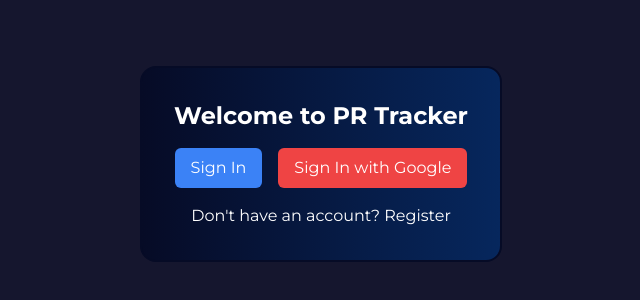
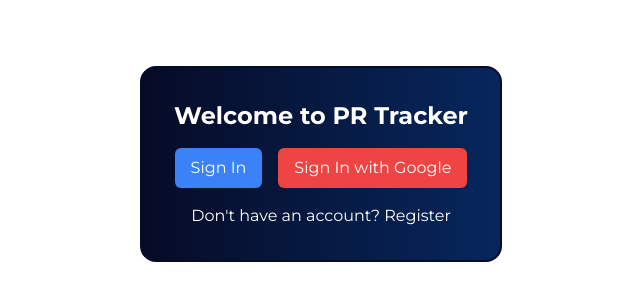
Before and after one commit to elshaniart/pr-tracker, a Next.js app: page / in a window 1280 px wide. Shown: the part 236-536 px from the top of the page, without its empty margins (319-959 px from the left). Built offline with nearby package versions, Linux system fonts and the light colour scheme; no server answers.

Commit message:
lil fixy

```diff
--- a/app/components/Dashboard.tsx
+++ b/app/components/Dashboard.tsx
@@ -151,7 +151,7 @@ export default function Dashboard() {
   }
 
   return (
-    <div className="flex flex-col md:flex-row md:items-center max-w-screen h-screen overflow-x-hidden lg:pl-[336px]">
+    <div className="flex flex-col md:flex-row md:items-center max-w-screen h-screen overflow-x-hidden lg:pl-[336px] text-white">
       <Sidebar
         signOut={signOut}
         name={profile?.name}
--- a/app/components/dashboard-screens/home.tsx
+++ b/app/components/dashboard-screens/home.tsx
@@ -153,7 +153,7 @@ const DashboardHomeScreen = ({
   };
 
   return (
-    <div className="w-full h-full max-w-screen text-black py-8 flex flex-col gap-8 lg:pl-8">
+    <div className="w-full h-full max-w-screen text-black py-8 flex flex-col gap-8">
       <div className="flex flex-col gap-2 pt-16 md:pt-0 px-4 md:px-0 w-screen lg:w-auto">
         <h2 className="text-2xl font-semibold">Current PRs</h2>
         <div
--- a/app/page.tsx
+++ b/app/page.tsx
@@ -61,7 +61,7 @@ export default function Home() {
 
   return (
     <div
-      className={`flex flex-col items-center justify-center min-h-screen bg-[#15162e] ${montserrat.className}`}
+      className={`flex flex-col items-center justify-center min-h-screen ${montserrat.className}`}
     >
       {user ? (
         // If the user is signed in, show the Dashboard
```
